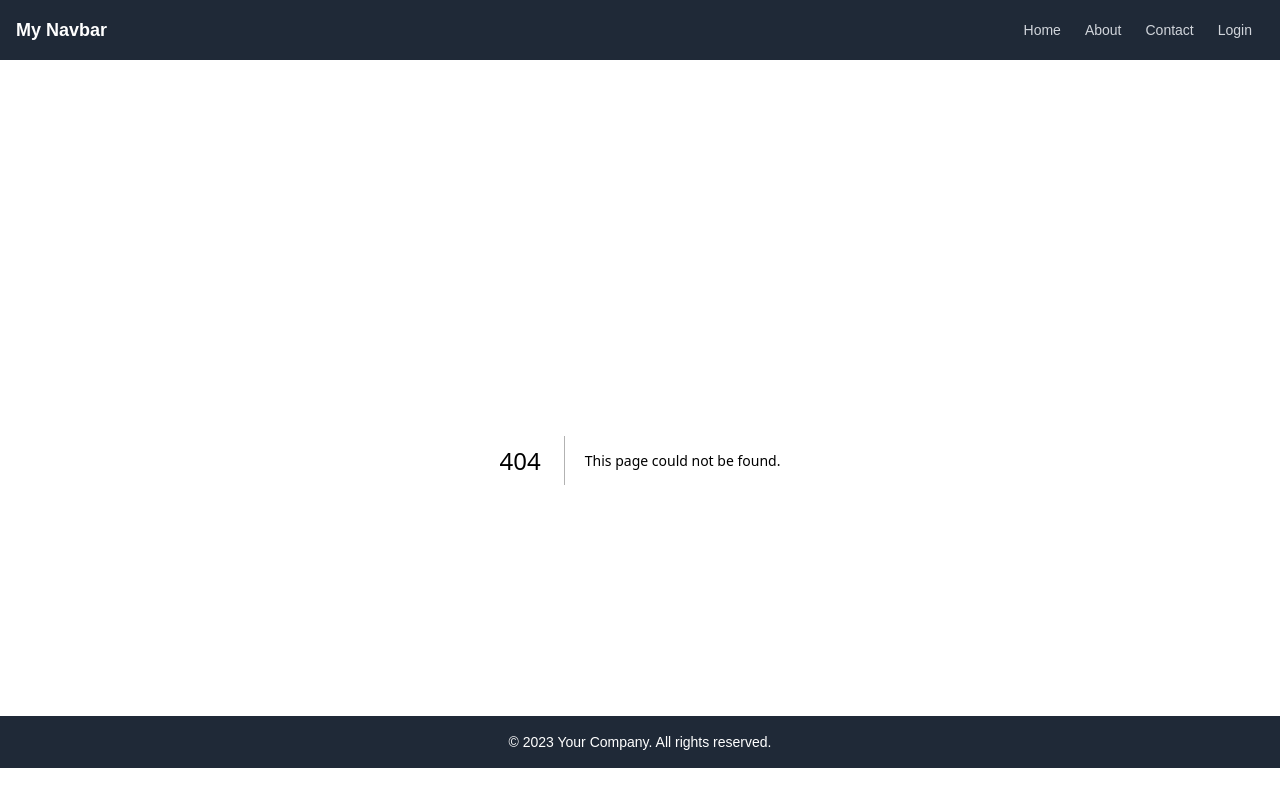
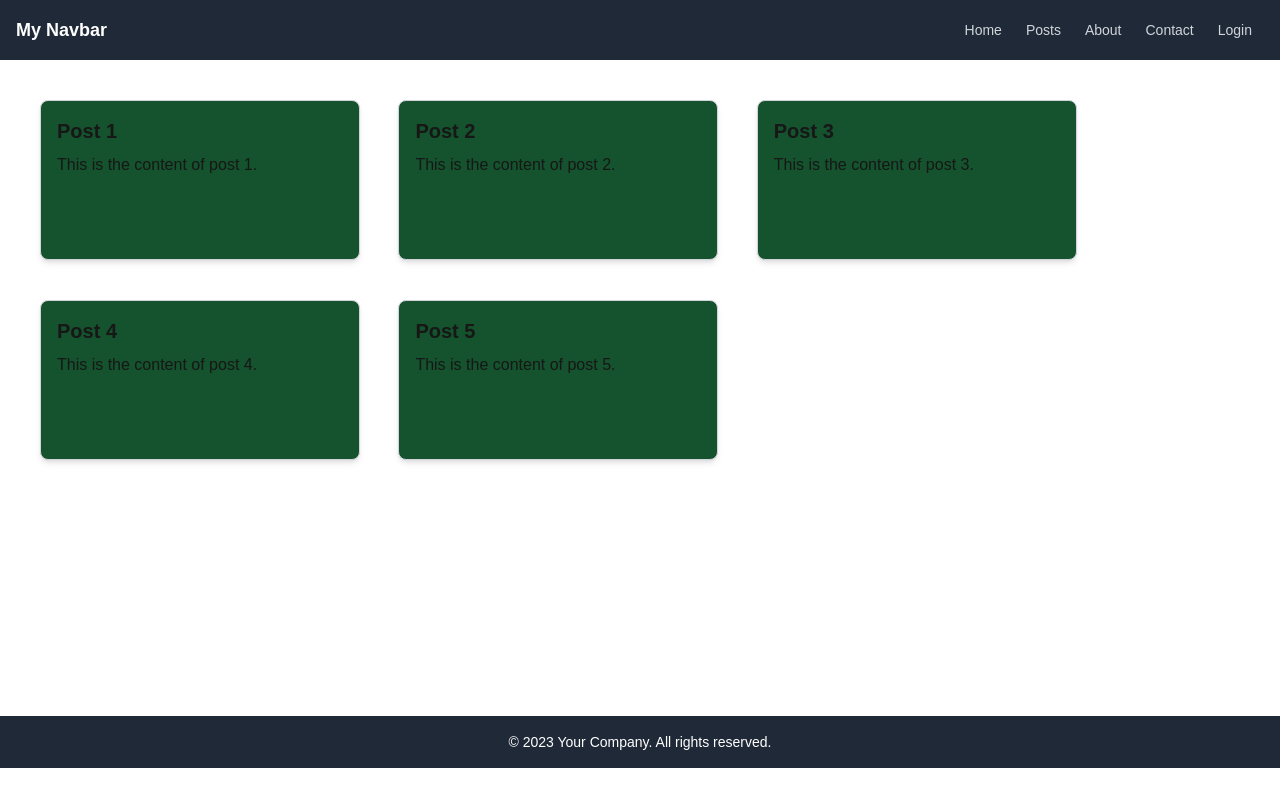
Before and after one commit to sudip22-p/NextJs, a Next.js app in the folder first/: page /post in a window 1280 px wide. Before the commit this address had no page. Shown: the top 806 px of the page. Built offline with nearby package versions, Linux system fonts and the light colour scheme.

Commit message:
dynamic routing

```diff
--- /dev/null
+++ b/first/app/post/[slug]/page.js
@@ -0,0 +1,21 @@
+import React from "react";
+import Post from "@/components/Post";
+
+const SinglePagePost = ({ params }) => {
+  const slugList = ["1", "2", "3", "4", "5"];
+  if (!slugList.includes(params.slug)) {
+    return (
+      <div className="px-[5vw] py-[3vh]">
+        <h1 className="text-center font-bold text-3xl mb-2">Post Not Found.</h1>
+      </div>
+    );
+  }
+  return (
+    <div className="px-[5vw] py-[3vh]">
+      <h1 className="text-center font-bold text-3xl mb-2">Blog Single Page</h1>
+      <Post postNumber={params.slug}/>
+    </div>
+  );
+};
+
+export default SinglePagePost;
--- /dev/null
+++ b/first/app/post/page.js
@@ -0,0 +1,16 @@
+"use client";
+import React from 'react';
+import Post from '@/components/Post';
+const Posts = () => {
+  const posts = [];
+
+  for (let i = 1; i <= 5; i++) {
+    posts.push(
+      <Post key={i} postNumber={i} callFrom={"multipleBlogPage"}/>
+    );
+  }
+
+  return <div className="p-10 gap-x-[3vw] gap-y-[5vh] flex flex-wrap">{posts}</div>;
+};
+
+export default Posts;
--- a/first/components/Navbar.jsx
+++ b/first/components/Navbar.jsx
@@ -7,6 +7,7 @@ const Navbar = () => {
         <div className="text-white text-lg font-bold">My Navbar</div>
         <div>
           <Link href="/" className="text-gray-300 hover:text-white px-3 py-2 rounded-md text-sm font-medium">Home</Link>
+          <Link href="/post" className="text-gray-300 hover:text-white px-3 py-2 rounded-md text-sm font-medium">Posts</Link>
           <Link href="/about" className="text-gray-300 hover:text-white px-3 py-2 rounded-md text-sm font-medium">About</Link>
           <Link href="/contact" className="text-gray-300 hover:text-white px-3 py-2 rounded-md text-sm font-medium">Contact</Link>
           <Link href="/login" className="text-gray-300 hover:text-white px-3 py-2 rounded-md text-sm font-medium">Login</Link>
--- /dev/null
+++ b/first/components/Post.jsx
@@ -0,0 +1,25 @@
+"use client";
+import React from "react";
+import { useRouter } from "next/navigation";
+const Post = ({ postNumber, callFrom }) => {
+  const onClickHandler =
+    callFrom === "multipleBlogPage" ? () => handleClick(postNumber) : null;
+  const router = useRouter();
+  const handleClick = (postNumber) => {
+    router.push(`/post/${postNumber}`);
+  };
+  return (
+    <div
+      key={postNumber}
+      className={`border border-gray-300 p-4 rounded-lg shadow-md cursor-pointer ${
+        callFrom === "multipleBlogPage" ? "w-[25vw] bg-green-900" : "w-[90vw] bg-yellow-900"
+      } h-[20vh]`}
+      onClick={onClickHandler}
+    >
+      <h2 className="text-xl font-bold mb-2">Post {postNumber}</h2>
+      <p>This is the content of post {postNumber}.</p>
+    </div>
+  );
+};
+
+export default Post;
```
